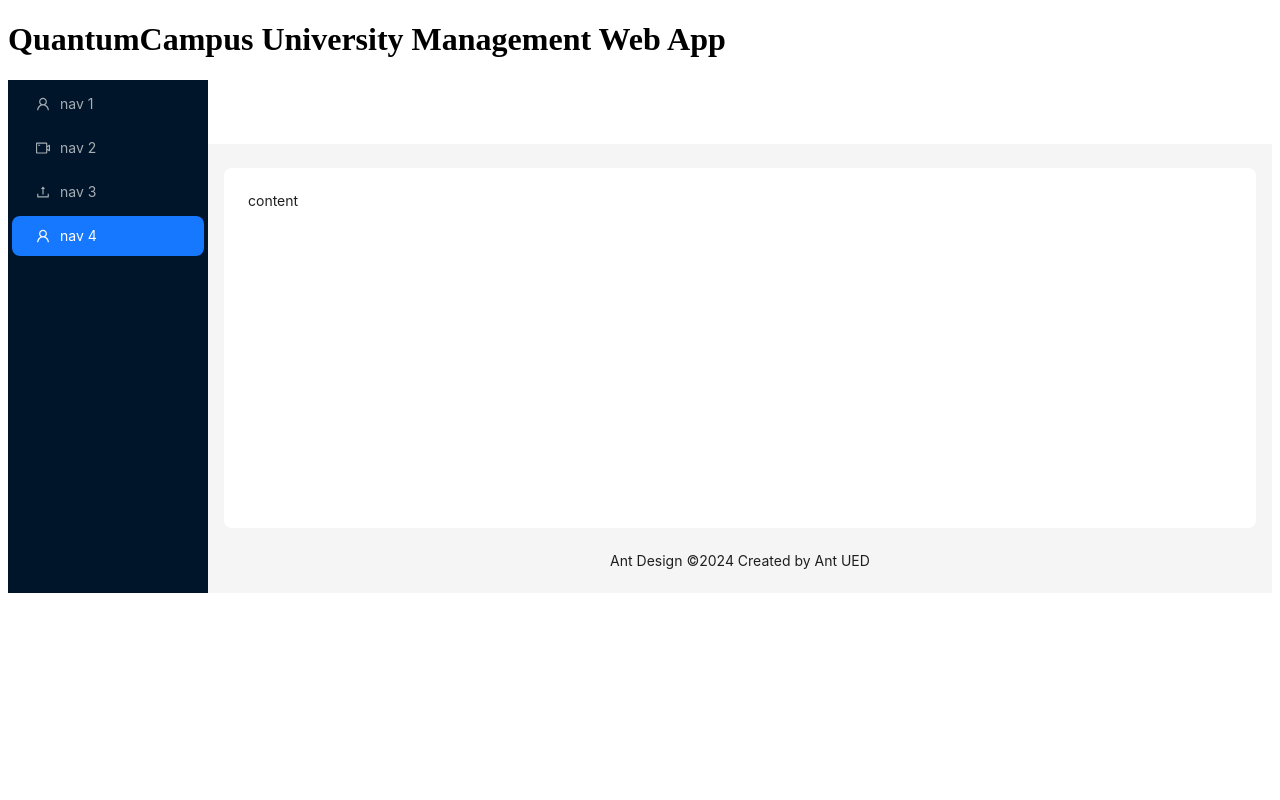
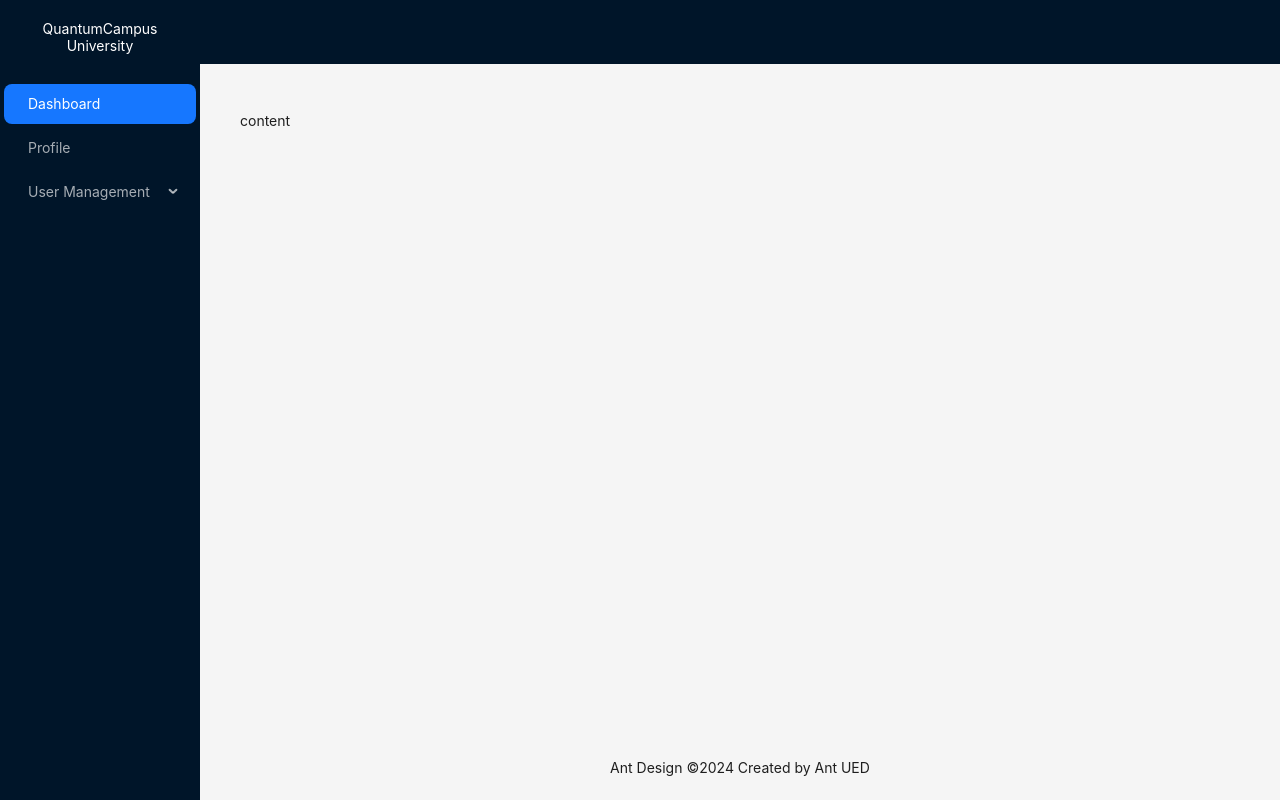
Before and after one commit to oliullah05/QuantumCampus-University-Management, a React (Vite) app: page / in a window 1280 px wide. Built offline with nearby package versions, Linux system fonts and the light colour scheme.

Commit message:
Fixing The Layout And Setting Up Basic Sidebar Options

```diff
--- a/package.json
+++ b/package.json
@@ -10,6 +10,7 @@
     "preview": "vite preview"
   },
   "dependencies": {
+    "@ant-design/icons": "^5.2.6",
     "antd": "^5.13.1",
     "react": "^18.2.0",
     "react-dom": "^18.2.0",
--- a/src/App.tsx
+++ b/src/App.tsx
@@ -6,7 +6,7 @@ function App() {
 
   return (
     <>
-    <h1>QuantumCampus University Management Web App</h1>
+    {/* <h1>QuantumCampus University Management Web App</h1> */}
     <MainLayout></MainLayout>
     </>
   )
--- a/src/components/layouts/MainLayout.tsx
+++ b/src/components/layouts/MainLayout.tsx
@@ -1,24 +1,40 @@
-import React from 'react';
-import { UploadOutlined, UserOutlined, VideoCameraOutlined } from '@ant-design/icons';
-import { Layout, Menu, theme } from 'antd';
-
+import { Layout, Menu, MenuProps } from "antd";
 const { Header, Content, Footer, Sider } = Layout;
 
-const items = [UserOutlined, VideoCameraOutlined, UploadOutlined, UserOutlined].map(
-  (icon, index) => ({
-    key: String(index + 1),
-    icon: React.createElement(icon),
-    label: `nav ${index + 1}`,
-  }),
-);
 
-const MainLayout: React.FC = () => {
-  const {
-    token: { colorBgContainer, borderRadiusLG },
-  } = theme.useToken();
+const items:MenuProps['items'] = [
+  {
+    key: "1",
+    label: "Dashboard"
+  },
+  {
+    key: "2",
+    label: "Profile"
+  },
+  {
+    key: "3",
+    label: "User Management",
+    children:[
+      {
+        key:"11",
+        label:"dropdown 1"
+      },
+      {
+        key:"12",
+        label:"dropdown 2"
+      },
+      {
+        key:"13",
+        label:"dropdown 3"
+      }
+    ]
+  }
+]
 
+
+const MainLayout = () => {
   return (
-    <Layout>
+    <Layout style={{ height: "100vh" }}>
       <Sider
         breakpoint="lg"
         collapsedWidth="0"
@@ -29,18 +45,16 @@ const MainLayout: React.FC = () => {
           console.log(collapsed, type);
         }}
       >
-        <div className="demo-logo-vertical" />
-        <Menu theme="dark" mode="inline" defaultSelectedKeys={['4']} items={items} />
+        <div style={{color:"white",padding:"20px",height:"5rem",textAlign:"center"}}> QuantumCampus University</div>
+        <Menu theme="dark" mode="inline" defaultSelectedKeys={['1']} items={items} />
       </Sider>
       <Layout>
-        <Header style={{ padding: 0, background: colorBgContainer }} />
+        <Header style={{ padding: 0, }} />
         <Content style={{ margin: '24px 16px 0' }}>
           <div
             style={{
               padding: 24,
-              minHeight: 360,
-              background: colorBgContainer,
-              borderRadius: borderRadiusLG,
+              minHeight: 360
             }}
           >
             content
--- a/src/index.css
+++ b/src/index.css
@@ -0,0 +1,5 @@
+*{
+    box-sizing: border-box;
+    padding: 0;
+    margin: 0;
+}
```
Also changed, not shown: 1 other file (tests, documents, lock files or other folders).
